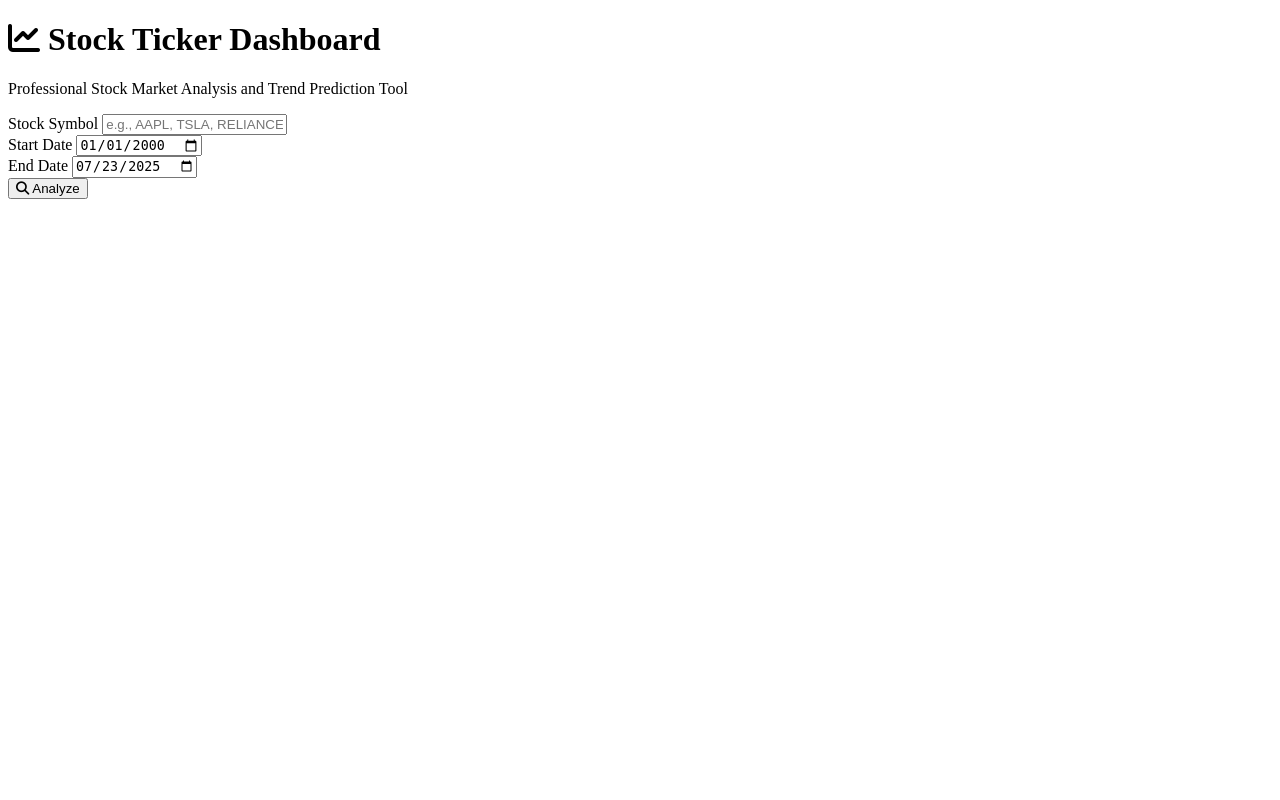
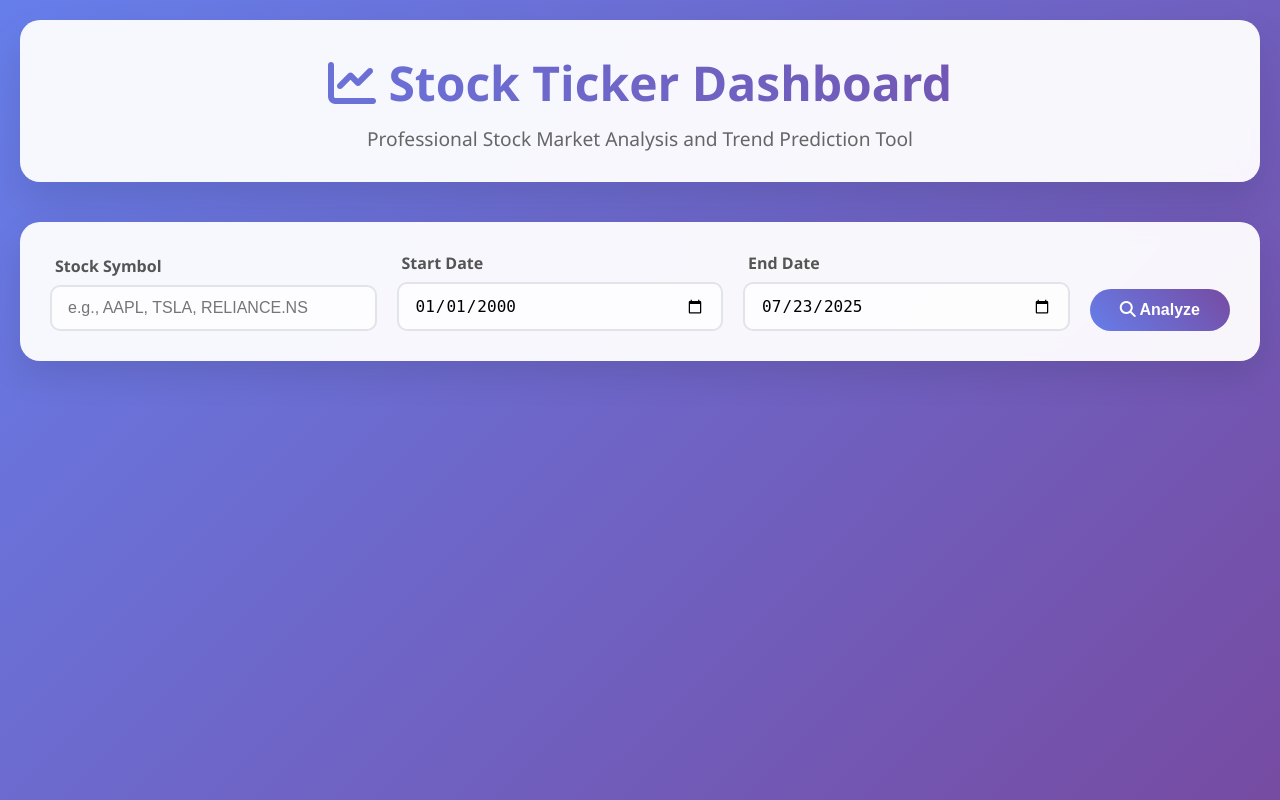
Before and after one commit to Ved-Kulkarni/TickerLytics, a Flask app: page / in a window 1280 px wide. Run offline with Flask 3, Linux system fonts and the light colour scheme; some libraries are stand-ins or nearby versions.

Commit message:
Update index.html

```diff
--- a/templates/index.html
+++ b/templates/index.html
@@ -7,8 +7,240 @@
   <script src="https://cdn.plot.ly/plotly-2.26.0.min.js"></script>
   <link href="https://cdnjs.cloudflare.com/ajax/libs/font-awesome/6.4.0/css/all.min.css" rel="stylesheet">
   <style>
-    /* (UNCHANGED CSS) */
-    /* Your full existing CSS goes here without any modifications */
+    * {
+        margin: 0;
+        padding: 0;
+        box-sizing: border-box;
+    }
+    body {
+        font-family: 'Segoe UI', Tahoma, Geneva, Verdana, sans-serif;
+        background: linear-gradient(135deg, #667eea 0%, #764ba2 100%);
+        min-height: 100vh;
+        color: #333;
+    }
+    .container {
+        max-width: 1400px;
+        margin: 0 auto;
+        padding: 20px;
+    }
+    .header {
+        text-align: center;
+        margin-bottom: 40px;
+        background: rgba(255, 255, 255, 0.95);
+        padding: 30px;
+        border-radius: 20px;
+        box-shadow: 0 20px 40px rgba(0, 0, 0, 0.1);
+        backdrop-filter: blur(10px);
+    }
+    .header h1 {
+        font-size: 3rem;
+        background: linear-gradient(45deg, #667eea, #764ba2);
+        background-clip: text;
+        -webkit-text-fill-color: transparent;
+        margin-bottom: 10px;
+    }
+    .header p {
+        font-size: 1.2rem;
+        color: #666;
+    }
+    .input-section {
+        background: rgba(255, 255, 255, 0.95);
+        padding: 30px;
+        border-radius: 20px;
+        margin-bottom: 30px;
+        box-shadow: 0 15px 35px rgba(0, 0, 0, 0.1);
+        backdrop-filter: blur(10px);
+    }
+    .input-row {
+        display: grid;
+        grid-template-columns: 1fr 1fr 1fr auto;
+        gap: 20px;
+        align-items: end;
+    }
+    .input-group {
+        display: flex;
+        flex-direction: column;
+    }
+    .input-group label {
+        font-weight: 600;
+        margin-bottom: 8px;
+        margin-left: 5px;
+        color: #555;
+    }
+    .input-group input {
+        padding: 12px 16px;
+        border: 2px solid #e1e5e9;
+        border-radius: 10px;
+        font-size: 16px;
+        transition: all 0.3s ease;
+        background: rgba(255, 255, 255, 0.8);
+    }
+    .input-group input:focus {
+        outline: none;
+        border-color: #667eea;
+        transform: translateY(-2px);
+        box-shadow: 0 10px 25px rgba(102, 126, 234, 0.15);
+    }
+    .fetch-btn {
+        background: linear-gradient(45deg, #667eea, #764ba2);
+        color: white;
+        border: none;
+        padding: 12px 30px;
+        border-radius: 50px;
+        font-size: 16px;
+        font-weight: 600;
+        cursor: pointer;
+        transition: all 0.3s ease;
+        height: fit-content;
+    }
+    .fetch-btn:hover {
+        transform: translateY(-3px);
+        box-shadow: 0 15px 35px rgba(102, 126, 234, 0.4);
+    }
+    .stock-info {
+        background: rgba(255, 255, 255, 0.95);
+        padding: 25px;
+        border-radius: 15px;
+        margin-bottom: 30px;
+        display: none;
+        backdrop-filter: blur(10px);
+    }
+    .stock-summary {
+        display: grid;
+        grid-template-columns: repeat(auto-fit, minmax(200px, 1fr));
+        gap: 20px;
+    }
+    .stat-card {
+        background: linear-gradient(135deg, #f093fb 0%, #f5576c 100%);
+        color: white;
+        padding: 20px;
+        border-radius: 15px;
+        text-align: center;
+        transform: translateY(0);
+        transition: all 0.3s ease;
+    }
+    .stat-card:hover {
+        transform: translateY(-5px);
+        box-shadow: 0 15px 40px rgba(240, 147, 251, 0.3);
+    }
+    .stat-value {
+        font-size: 1.8rem;
+        font-weight: bold;
+        margin-bottom: 5px;
+    }
+    .stat-label {
+        font-size: 0.9rem;
+        opacity: 0.9;
+    }
+    .analysis-grid {
+        display: grid;
+        grid-template-columns: repeat(auto-fit, minmax(300px, 1fr));
+        gap: 25px;
+        margin-bottom: 30px;
+    }
+    .analysis-card {
+        background: rgba(255, 255, 255, 0.95);
+        border-radius: 20px;
+        padding: 25px;
+        text-align: center;
+        cursor: pointer;
+        transition: all 0.3s ease;
+        border: 3px solid transparent;
+        backdrop-filter: blur(10px);
+    }
+    .analysis-card:hover {
+        transform: translateY(-10px);
+        box-shadow: 0 25px 50px rgba(0, 0, 0, 0.15);
+        border-color: #667eea;
+    }
+    .analysis-card.active {
+        border-color: #667eea;
+        background: linear-gradient(135deg, #667eea 0%, #764ba2 100%);
+        color: white;
+    }
+    .analysis-card i {
+        font-size: 3rem;
+        margin-bottom: 15px;
+        background: linear-gradient(45deg, #667eea, #764ba2);
+        background-clip: text;
+        -webkit-text-fill-color: transparent;
+    }
+    .analysis-card.active i {
+        -webkit-text-fill-color: white;
+    }
+    .analysis-card h3 {
+        font-size: 1.3rem;
+        margin-bottom: 10px;
+    }
+    .chart-container {
+        background: rgba(255, 255, 255, 0.95);
+        border-radius: 20px;
+        margin-top: 30px;
+        display: none;
+        backdrop-filter: blur(10px);
+        box-shadow: 0 20px 40px rgba(0, 0, 0, 0.1);
+        height: 600px;
+    }
+    #chart {
+        width: 100%;
+        height: 100%;
+    }
+    .loading {
+        text-align: center;
+        padding: 50px;
+        height: 100%;
+        display: flex;
+        flex-direction: column;
+        justify-content: center;
+        align-items: center;
+    }
+    .loading i {
+        font-size: 3rem;
+        color: #667eea;
+        animation: spin 1s linear infinite;
+    }
+    @keyframes spin {
+        0% { transform: rotate(0deg); }
+        100% { transform: rotate(360deg); }
+    }
+    .error {
+        background: #ff6b6b;
+        color: white;
+        padding: 15px;
+        border-radius: 10px;
+        margin: 20px 0;
+        text-align: center;
+    }
+    .stats-panel {
+        background-color: rgba(255, 255, 255, 0.95);
+        display: grid;
+        padding: 20px;
+        grid-template-columns: repeat(3, 1fr);
+        gap: 20px;
+        text-align: center;
+    }
+    @media (max-width: 768px) {
+        .input-row {
+            grid-template-columns: 1fr;
+        }
+        .analysis-grid {
+            grid-template-columns: repeat(2, 1fr);
+        }
+        .header h1 {
+            font-size: 2rem;
+        }
+        .chart-container {
+            height: 400px;
+        }
+    }
+    .pulse {
+        animation: pulse 2s infinite;
+    }
+    @keyframes pulse {
+        0% { box-shadow: 0 0 0 0 rgba(102, 126, 234, 0.7); }
+        70% { box-shadow: 0 0 0 10px rgba(102, 126, 234, 0); }
+        100% { box-shadow: 0 0 0 0 rgba(102, 126, 234, 0); }
+    }
   </style>
 </head>
 <body>
@@ -17,7 +249,6 @@
       <h1><i class="fas fa-chart-line"></i> Stock Ticker Dashboard</h1>
       <p>Professional Stock Market Analysis and Trend Prediction Tool</p>
     </div>
-
     <div class="input-section">
       <div class="input-row">
         <div class="input-group">
@@ -37,11 +268,9 @@
         </button>
       </div>
     </div>
-
     <div class="stock-info" id="stockInfo">
       <div class="stock-summary" id="stockSummary"></div>
     </div>
-
     <div class="analysis-grid" id="analysisGrid" style="display: none;">
       <div class="analysis-card" onclick="loadAnalysis('price', event)">
         <i class="fas fa-chart-line"></i>
@@ -64,19 +293,17 @@
         <p>Linear regression and trend prediction</p>
       </div>
     </div>
-
     <div class="chart-container" id="chartContainer">
       <div id="chart"></div>
       <div class="stats-panel" id="statsPanel"></div>
     </div>
   </div>
-
   <script>
     let currentStockData = null;
     let currentAnalysisType = null;
 
     async function fetchStockData() {
-      const symbol = document.getElementById('stockSymbol').value;
+      const symbol = document.getElementById('stockSymbol').value.trim();
       const startDate = new Date(document.getElementById('startDate').value).toISOString().split('T')[0];
       const endDate = new Date(document.getElementById('endDate').value).toISOString().split('T')[0];
 
@@ -96,20 +323,15 @@
           body: JSON.stringify({ symbol, start_date: startDate, end_date: endDate })
         });
 
-        if (!response.ok) {
-          throw new Error(`HTTP error! status: ${response.status}`);
-        }
+        if (!response.ok) throw new Error(`HTTP error! status: ${response.status}`);
 
         const data = await response.json();
-
         if (data.success) {
           currentStockData = { symbol, start_date: startDate, end_date: endDate };
           displayStockInfo(data);
           document.getElementById('analysisGrid').style.display = 'grid';
           hideError();
-        } else {
-          throw new Error(data.error || 'Failed to fetch stock data');
-        }
+        } else throw new Error(data.error || 'Failed to fetch stock data');
       } catch (error) {
         console.error('Error fetching stock data:', error);
         showError(error.message || 'Failed to fetch stock data. Please try again.');
@@ -123,7 +345,6 @@
     function displayStockInfo(data) {
       const stockInfo = document.getElementById('stockInfo');
       const stockSummary = document.getElementById('stockSummary');
-
       const changeColor = data.price_change >= 0 ? '#4CAF50' : '#f44336';
       const changeIcon = data.price_change >= 0 ? 'fa-arrow-up' : 'fa-arrow-down';
 
@@ -133,9 +354,7 @@
           <div class="stat-label">Latest Price</div>
         </div>
         <div class="stat-card" style="background: ${changeColor}; color: white;">
-          <div class="stat-value">
-            <i class="fas ${changeIcon}"></i> $${Math.abs(data.price_change).toFixed(2)}
-          </div>
+          <div class="stat-value"><i class="fas ${changeIcon}"></i> $${Math.abs(data.price_change).toFixed(2)}</div>
           <div class="stat-label">Price Change</div>
         </div>
         <div class="stat-card">
@@ -145,28 +364,20 @@
         <div class="stat-card">
           <div class="stat-value">${data.data_points}</div>
           <div class="stat-label">Data Points</div>
-        </div>
-      `;
-
+        </div>`;
       stockInfo.style.display = 'block';
       document.getElementById('chartContainer').style.display = 'none';
     }
 
     async function loadAnalysis(analysisType, event) {
-      if (!currentStockData) {
-        showError('Please fetch stock data first');
-        return;
-      }
-
+      if (!currentStockData) return showError('Please fetch stock data first');
       currentAnalysisType = analysisType;
-
       document.querySelectorAll('.analysis-card').forEach(card => card.classList.remove('active'));
-      if (event && event.currentTarget) event.currentTarget.classList.add('active');
+      if (event?.currentTarget) event.currentTarget.classList.add('active');
 
       const chartContainer = document.getElementById('chartContainer');
       const chart = document.getElementById('chart');
       const statsPanel = document.getElementById('statsPanel');
-
       chartContainer.style.display = 'block';
       chart.innerHTML = '';
       statsPanel.style.display = 'none';
@@ -178,38 +389,19 @@
           body: JSON.stringify(currentStockData)
         });
 
-        if (!response.ok) {
-          throw new Error(`HTTP error! status: ${response.status}`);
-        }
+        if (!response.ok) throw new Error(`HTTP error! status: ${response.status}`);
+        const data = await response.json();
+        if (data.error) throw new Error(data.error);
 
-        const data = await response.json();
-
-        if (data.error) {
-          throw new Error(data.error);
-        }
-
-        if (data.chart_data && data.chart_data.data && data.chart_data.layout) {
+        if (data.chart_data?.data && data.chart_data?.layout) {
           data.chart_data.layout.autosize = true;
           data.chart_data.layout.height = null;
           data.chart_data.layout.width = null;
-          data.chart_data.layout.margin = {
-            l: 60,
-            r: 40,
-            b: 60,
-            t: 40,
-            pad: 4
-          };
+          data.chart_data.layout.margin = { l: 60, r: 40, b: 60, t: 40, pad: 4 };
 
-          Plotly.newPlot('chart', data.chart_data.data, data.chart_data.layout, {
-            responsive: true
-          });
-
-          if (analysisType === 'regression' && data.stats) {
-            displayRegressionStats(data.stats);
-          }
-        } else {
-          throw new Error('Invalid chart data received');
-        }
+          Plotly.newPlot('chart', data.chart_data.data, data.chart_data.layout, { responsive: true });
+          if (analysisType === 'regression' && data.stats) displayRegressionStats(data.stats);
+        } else throw new Error('Invalid chart data received');
       } catch (error) {
         console.error('Error loading analysis:', error);
         chart.innerHTML = `<div class="error"><i class="fas fa-exclamation-triangle"></i> ${error.message || 'Failed to load analysis'}</div>`;
@@ -231,8 +423,7 @@
         <div class="stat-card" style="background: linear-gradient(135deg, #4ECDC4 0%, #44A08D 100%);">
           <div class="stat-value">${stats.intercept}</div>
           <div class="stat-label">Intercept</div>
-        </div>
-      `;
+        </div>`;
       statsPanel.style.display = 'grid';
     }
 
@@ -253,7 +444,6 @@
       if (errorElement) errorElement.style.display = 'none';
     }
 
-    // ✅ Set default start and end dates on page load
     document.getElementById('startDate').value = '2000-01-01';
     document.getElementById('endDate').value = new Date().toISOString().split('T')[0];
 
```
Lines whose indentation alone changed are shown as unchanged.
